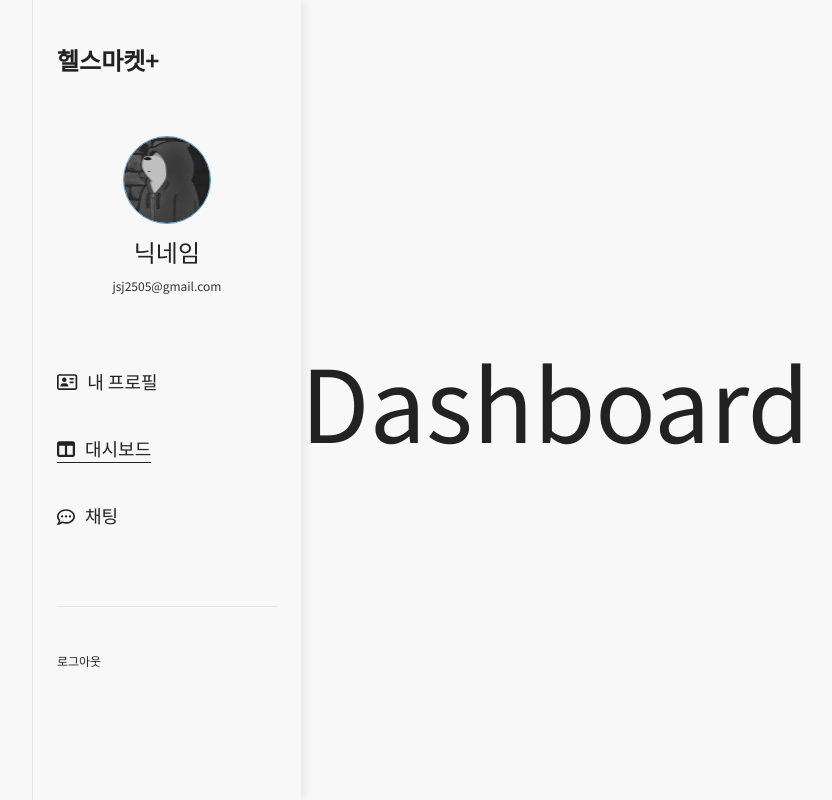
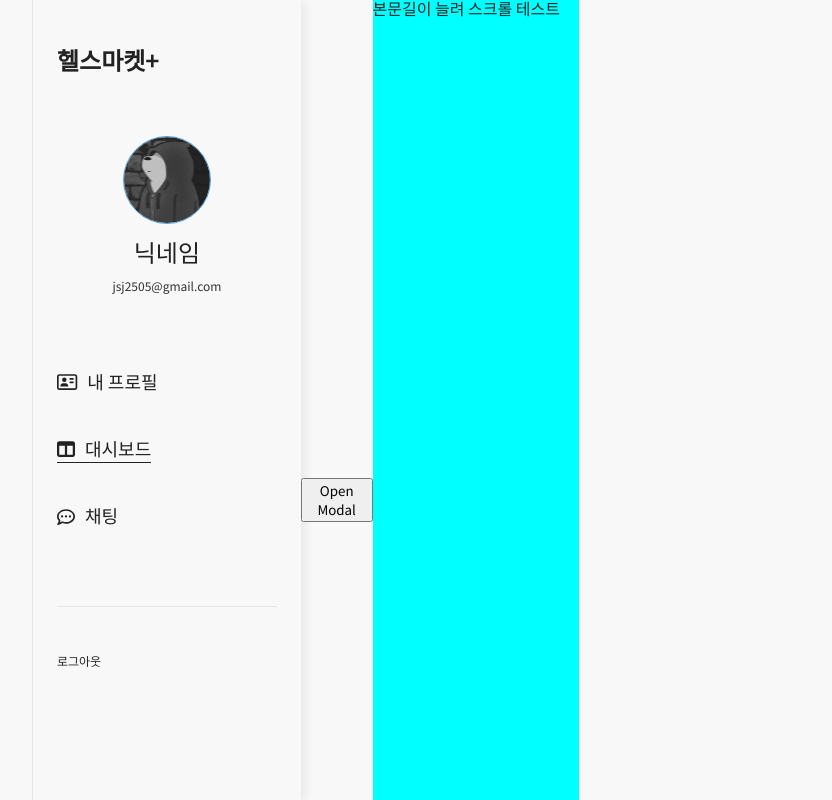
Before and after one commit to Fitness-Commerce/frontend, a React (Vite) app: page /user/dashboard in a window 1280 px wide. Shown: the top 800 px of the page, without its empty margins (160-992 px from the left). Built offline with nearby package versions, Linux system fonts and the light colour scheme.

Commit message:
feat: 모달 컴포넌트 제작완료 #31

```diff
--- a/package.json
+++ b/package.json
@@ -3,7 +3,7 @@
   "private": true,
   "version": "0.0.0",
   "type": "module",
-  "issue": "#16",
+  "issue": "#31",
   "scripts": {
     "dev": "vite",
     "build": "tsc && vite build",
--- /dev/null
+++ b/src/components/Modal/index.tsx
@@ -0,0 +1,52 @@
+import { ReactNode, useEffect, useRef } from "react";
+import * as S from "./styled";
+
+import { useScrollLock } from "../../hooks/useScrollLock";
+
+interface IModalProps {
+    onClose: () => void,
+    closeOnOutsideClick?: boolean,
+    children: ReactNode,
+}
+
+const Modal = ({ onClose, closeOnOutsideClick=true, children }: IModalProps) => {
+    const { lockScroll, unLockScroll } = useScrollLock();
+    const modalRef = useRef<HTMLDivElement | null>(null);
+
+    useEffect(() => {
+        // 모달이 레던링 되면 전체스크롤 잠금
+        lockScroll();
+
+        // closeOnOutsideClick이 true이면 모달 창을 닫는 이벤트함수 등록
+        if(closeOnOutsideClick) {
+            const modalHandler = (event: MouseEvent) => {
+                // 마우스 이벤트의 발생지점이 모달 외부일 경우 모달창 제거
+                if(modalRef.current && event.target instanceof Node && !modalRef.current.contains(event.target)) {
+                    onClose();
+                }
+            }
+            // 등록
+            document.addEventListener('mousedown', modalHandler);
+
+            // 외부 클릭시 닫힐경우 스크롤 잠금해제와 이벤트 리스너 제거
+            return () => {
+                unLockScroll();
+                document.removeEventListener('mousedown', modalHandler);
+            }
+        }
+
+        // 모달이 제거되면 스크롤 잠금해제
+        return () => { unLockScroll(); }
+    });
+
+    return (
+        <S.Modal>
+            <div ref={modalRef} className="modal__container">
+                <button className="modal-close-btn" onClick={onClose}>&times;</button>
+                {children}
+            </div>
+        </S.Modal>
+    );
+}
+
+export default Modal;
--- /dev/null
+++ b/src/components/Modal/styled.ts
@@ -0,0 +1,32 @@
+import { styled } from "styled-components";
+
+export const Modal = styled.div`
+    position: fixed;
+    top: 0;
+    left: 0;
+    width: 100%;
+    height: 100%;
+    background-color: rgba(0, 0, 0, 0.5);
+    display: flex;
+    justify-content: center;
+    align-items: center;
+
+    .modal__container {
+        background-color: var(--color-white-primary);
+        padding: 1rem;
+        border-radius: 4px;
+        box-shadow: 0px 0px 10px rgba(0, 0, 0, 0.2);
+    }
+
+    .modal-close-btn {
+        position: absolute;
+        top: 10px;
+        right: 10px;
+        background-color: var(--color-black-primary);
+        color: var(--color-white-primary);
+        border: none;
+        cursor: pointer;
+        border-radius: var(--button-radius);
+        font-size: 20px;
+    }
+`;
--- /dev/null
+++ b/src/hooks/useModal.ts
@@ -0,0 +1,22 @@
+import { useCallback } from "react";
+import { useRecoilState } from "recoil";
+import { modalState } from "../recoil/modal/atom";
+
+const useModal = () => {
+    // Recoil을 통해 관리되는 modal 상태변수를 이용
+    const [isOpen, setIsOpen] = useRecoilState(modalState);
+
+    // 모달을 활성화 시켜주는 함수
+    const openModal = useCallback(() => {
+        setIsOpen(true);
+    }, [setIsOpen]);
+
+    // 모달 비활성화 시켜주는 함수
+    const closeModal = useCallback(() => {
+        setIsOpen(false);
+    }, [setIsOpen])
+
+    return { isOpen, openModal, closeModal }
+}
+
+export default useModal;
--- a/src/pages/ProfilePage/dashboard/index.tsx
+++ b/src/pages/ProfilePage/dashboard/index.tsx
@@ -1,9 +1,27 @@
+import Modal from "../../../components/Modal";
+import useModal from "../../../hooks/useModal";
 import * as S from "./styled";
 
 const Dashboard = () => {
+    // isOpen: Recoil상태 (modalState)와 같은 값을 공유함[call by sharing]
+    // openModal: 모달을 사용하고자 하는 컴포넌트에서 사용될 모달 open함수
+    const { isOpen, openModal, closeModal } = useModal();
+
     return (
         <S.Dashboard>
-            <h1>Dashboard</h1>
+            <button onClick={openModal}>Open Modal</button>
+            { isOpen ?
+                <Modal
+                    onClose={closeModal}
+                >
+                    modal 입니다.
+                </Modal>
+                : null }
+
+            <div className="test">본문길이 늘려 스크롤 테스트</div>
+
+
+
         </S.Dashboard>
     );
 }
--- a/src/pages/ProfilePage/dashboard/styled.ts
+++ b/src/pages/ProfilePage/dashboard/styled.ts
@@ -8,4 +8,11 @@ export const Dashboard = styled.div`
     h1 {
         font-size: 100px;
     }
+
+    .test {
+        width: 100%;
+        height: 1000px;
+        background-color: aqua;
+        align-self: center;
+    }
 `;
--- /dev/null
+++ b/src/recoil/modal/atom.ts
@@ -0,0 +1,6 @@
+import { atom } from "recoil";
+
+export const modalState = atom({
+    key: "modalState",
+    default: false
+});
```
